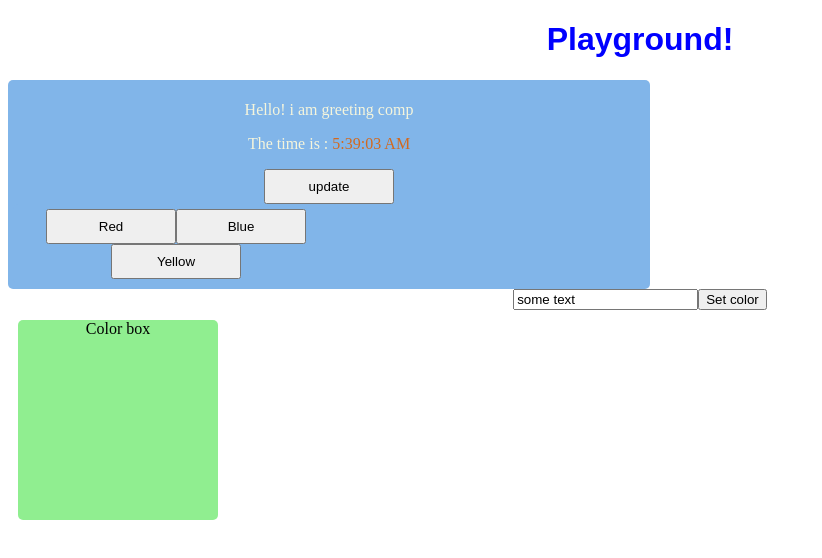
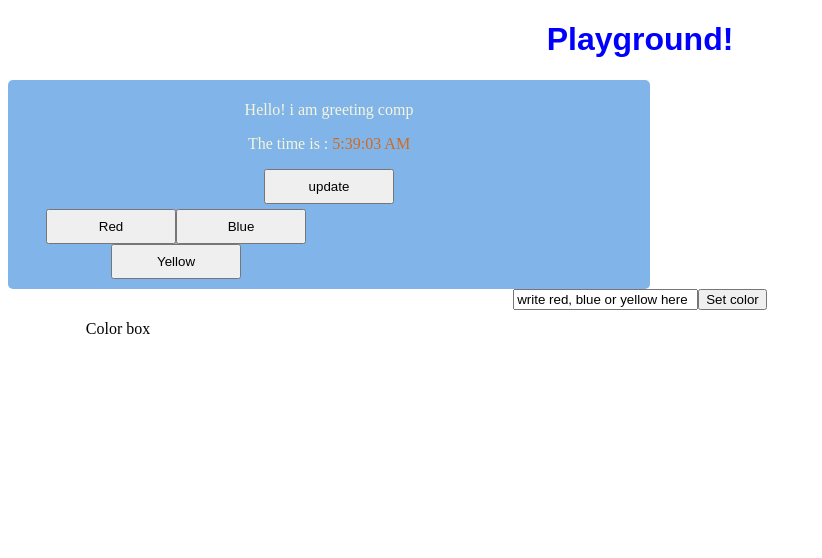
Before and after one commit to zaki-git/angular-hello, an Angular app: page / in a window 1280 px wide. Shown: the top 558 px of the page, without its empty margins (0-822 px from the left). Built offline with nearby package versions, Linux system fonts and the light colour scheme.

Commit message:
setting color from parent component using @Input property in child

```diff
--- a/src/app/app.component.html
+++ b/src/app/app.component.html
@@ -9,6 +9,6 @@
     <button (click)="SetColor()">Set color</button>
   </div>
 
-  <color-box></color-box>
+  <color-box [Color]="ColorParent"></color-box>
 </div>
 <router-outlet></router-outlet>
--- a/src/app/app.component.ts
+++ b/src/app/app.component.ts
@@ -7,10 +7,12 @@ import { Component } from '@angular/core';
 })
 export class AppComponent {
   title = 'Playground';
-  public textValue = 'some text';
+  public textValue = 'write red, blue or yellow here';
+  public ColorParent : string;
 
   public SetColor() {
-    console.debug('THe text value is: ' + this.textValue);
+    console.debug('The text value is: ' + this.textValue);
+    this.ColorParent = this.textValue;
   }
 
 }
--- a/src/app/components/color.component.ts
+++ b/src/app/components/color.component.ts
@@ -1,4 +1,4 @@
-import { Component } from '@angular/core';
+import { Component, Input } from '@angular/core';
 
 @Component({
     selector: 'color-box',
@@ -6,7 +6,10 @@ import { Component } from '@angular/core';
     styleUrls: ['./color.component.css']
 })
 export class ColorComponent{
-    public Color: string;
+
+    @Input() Color : string;
+
+    //public Color: string;
 
     /**
      *
```
